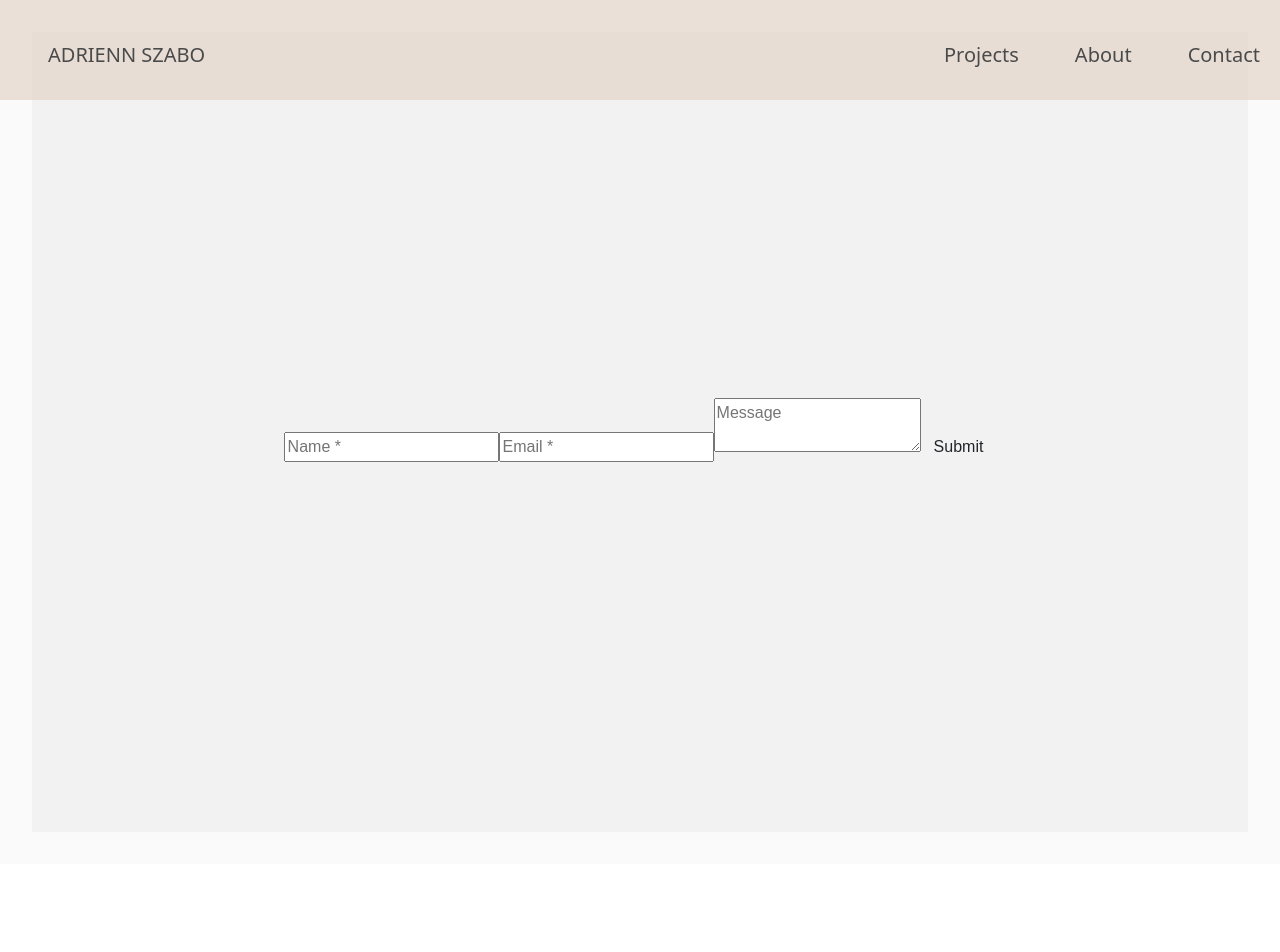
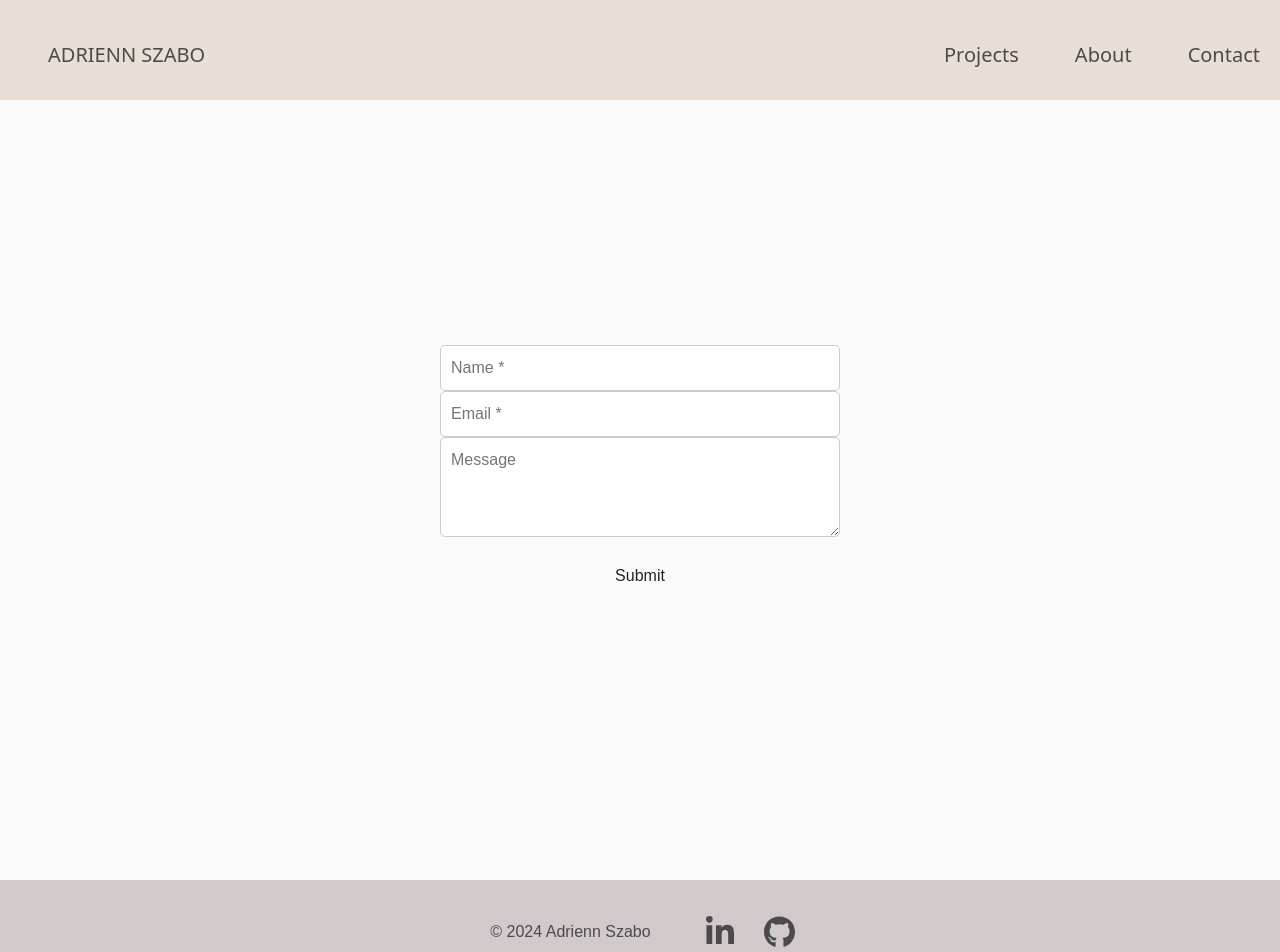
Before and after one commit to aszab1/portfolio-webpage, a React (Vite) app: page /contact in a window 1280 px wide. Shown: the top 952 px of the page. Before the commit the page ends 864 px from the top, so only its background shows below. Built offline with nearby package versions, Linux system fonts and the light colour scheme.

Commit message:
added footer and links to LinkedIn and github

```diff
--- a/src/App.jsx
+++ b/src/App.jsx
@@ -3,6 +3,7 @@ import NavBar from './components/Nav'
 import Home from './components/Home'
 import { Outlet, useLocation, useNavigation } from 'react-router-dom'
 import Projects from './components/Projects'
+import Footer from './components/Footer'
 
 function App() {
   const location = useLocation()
@@ -15,6 +16,7 @@ function App() {
           {location.pathname === '/' && <Home />}
           {location.pathname === '/' && <Projects />}
           <Outlet />
+        <Footer />
         </main>
       </div>
     </>
--- a/src/components/Contact.jsx
+++ b/src/components/Contact.jsx
@@ -1,78 +1,13 @@
-import emailjs from 'emailjs-com'
-import { useState } from 'react'
+import Form from "./Form"
 
-const Contact = () => {
-  const [formData, setFormData] = useState({
-    name: '',
-    email: '',
-    message: ''
-  })
-  const [response, setResponse] = useState(null)
-
-  const handleChange = (e) => {
-    setFormData({ ...formData, [e.target.name]: e.target.value })
-  }
-
-  function handleSubmit(e) {
-    e.preventDefault()
-
-    const serviceId = import.meta.env.VITE_SERVICE_ID
-    const templateId = import.meta.env.VITE_TEMPLATE_ID
-    const userId = import.meta.env.VITE_USER_ID
-
-    const templateParams = {
-      name: formData.name,
-      email: formData.email,
-      message: formData.message
-    };
-
-    emailjs.send(serviceId, templateId, templateParams, userId)
-      .then((response) => {
-        console.log('Email sent successfully:', response)
-        setResponse({ success: true, data: { message: "Message successfully sent!" } })
-        // Reset form data
-        setFormData({ name: '', email: '', message: ''})
-      })
-      .catch((error) => {
-        console.log('Failed to send email', error)
-        setResponse({ success: false, data: { message: 'Failed to send message. Please try again.' }})
-      })
-  }
-
+export default function Contact (){
   return (
-    <div className='form'>
-      <form onSubmit={handleSubmit}>
-        <input
-          type='text'
-          name='name'
-          placeholder='Name *'
-          value={formData.name}
-          onChange={handleChange}
-          required
-        />
-        <input
-          type='email'
-          name='email'
-          placeholder='Email *'
-          value={formData.email}
-          onChange={handleChange}
-          required
-        />
-        <textarea
-          name='message'
-          className='textarea'
-          placeholder='Message'
-          value={formData.message}
-          onChange={handleChange}
-          required
-        />
-        <button className='btn' type="submit">Submit</button>
-        {response && (
-          <p className='danger bold mt-4'>{response.data.message}</p>
-        )}
-      </form>
+    <>
+    <h1>Contact Me</h1>
+    <div>
+      Get in touch
     </div>
+    <Form />
+    </>
   )
 }
-
-export default Contact
--- /dev/null
+++ b/src/components/Footer.jsx
@@ -0,0 +1,15 @@
+import { FontAwesomeIcon } from '@fortawesome/react-fontawesome'
+import { faLinkedinIn } from "@fortawesome/free-brands-svg-icons"
+import { faGithub } from "@fortawesome/free-brands-svg-icons"
+
+export default function Footer(){
+  return (
+    <footer  className='footer'>
+      <div className='footer-div'>
+      <p className='footer-p'>&copy; 2024 Adrienn Szabo</p>
+      <FontAwesomeIcon icon={faLinkedinIn} className='fa-2xl' onClick={() => window.open('https://www.linkedin.com/in/adriennsz/')}/>
+      <FontAwesomeIcon icon={faGithub} className='fa-2xl' onClick={() => window.open('https://github.com/aszab1')}/>
+      </div>
+    </footer>
+  )
+}
--- /dev/null
+++ b/src/components/Form.jsx
@@ -0,0 +1,78 @@
+import emailjs from 'emailjs-com'
+import { useState } from 'react'
+
+const Form = () => {
+  const [formData, setFormData] = useState({
+    name: '',
+    email: '',
+    message: ''
+  })
+  const [response, setResponse] = useState(null)
+
+  const handleChange = (e) => {
+    setFormData({ ...formData, [e.target.name]: e.target.value })
+  }
+
+  function handleSubmit(e) {
+    e.preventDefault()
+
+    const serviceId = import.meta.env.VITE_SERVICE_ID
+    const templateId = import.meta.env.VITE_TEMPLATE_ID
+    const userId = import.meta.env.VITE_USER_ID
+
+    const templateParams = {
+      name: formData.name,
+      email: formData.email,
+      message: formData.message
+    };
+
+    emailjs.send(serviceId, templateId, templateParams, userId)
+      .then((response) => {
+        console.log('Email sent successfully:', response)
+        setResponse({ success: true, data: { message: "Message successfully sent!" } })
+        // Reset form data
+        setFormData({ name: '', email: '', message: ''})
+      })
+      .catch((error) => {
+        console.log('Failed to send email', error)
+        setResponse({ success: false, data: { message: 'Failed to send message. Please try again.' }})
+      })
+  }
+
+  return (
+    <div className='form'>
+      <form onSubmit={handleSubmit}>
+        <input
+          type='text'
+          name='name'
+          placeholder='Name *'
+          value={formData.name}
+          onChange={handleChange}
+          required
+        />
+        <input
+          type='email'
+          name='email'
+          placeholder='Email *'
+          value={formData.email}
+          onChange={handleChange}
+          required
+        />
+        <textarea
+          name='message'
+          className='textarea'
+          placeholder='Message'
+          value={formData.message}
+          onChange={handleChange}
+          required
+        />
+        <button className='btn' type="submit">Submit</button>
+        {response && (
+          <p className='danger bold mt-4'>{response.data.message}</p>
+        )}
+      </form>
+    </div>
+  )
+}
+
+export default Form
--- a/src/styles/components/Contact.scss
+++ b/src/styles/components/Contact.scss
@@ -1,7 +1,40 @@
 .form {
   display: flex;
+  flex-direction: column;
   align-items: center;
   justify-content: center;
   height: 100vh;
-  background: #f2f2f2;
 }
+
+form {
+  display: flex;
+  flex-direction: column;
+  width: 400px; /* Adjust the width as needed */
+}
+
+input, .textarea, .btn {
+  margin-bottom: 20px; /* Space between form elements */
+  padding: 10px; /* Padding inside the input fields */
+  border: 1px solid #ccc; /* Border color */
+  border-radius: 5px; /* Rounded corners */
+}
+
+.textarea {
+  height: 100px; /* Adjust height for the textarea */
+  resize: vertical; /* Allow vertical resize only */
+}
+
+.btn {
+  background-color: #4CAF50; /* Button background color */
+  color: white; /* Button text color */
+  border: none;
+  cursor: pointer;
+}
+
+.btn:hover {
+  background-color: #45a049; /* Button hover state color */
+}
+
+.danger {
+  text-align: center;
+}
--- /dev/null
+++ b/src/styles/components/Footer.scss
@@ -0,0 +1,26 @@
+.footer {
+  text-align: center;
+  padding: 20px 0;
+  background-color: #d2caca;
+  color: #4a4a4a;
+  bottom: 0;
+  width: 100%;
+  margin: 0;
+  height: 110px;
+}
+
+.footer-p {
+  text-align: center;
+  margin: 20px 40px 20px 20px;
+}
+
+.footer-div {
+  display: flex;
+  align-items: center;
+  justify-content: center;
+}
+
+.fa-2xl {
+  margin: 15px;
+  cursor: pointer;
+}
--- a/src/styles/components/Nav.scss
+++ b/src/styles/components/Nav.scss
@@ -1,6 +1,6 @@
 .navbar {
   height: 100px;
-  background-color: #dfcfc299;
+  background-color: rgb(232, 222, 214);
 }
 
 a.nav-link {
--- a/src/styles/global/base.scss
+++ b/src/styles/global/base.scss
@@ -14,5 +14,6 @@ main {
   min-height: 100vh;
   min-width: 100%;
   margin: 0;
+  padding: 0;
   background-color: #fbfafa;
 }
--- a/src/styles/main.scss
+++ b/src/styles/main.scss
@@ -4,3 +4,4 @@
 @import './components/Projects.scss';
 @import './components/ShapeContainer.scss';
 @import './components/Contact.scss';
+@import './components/Footer.scss';
```
